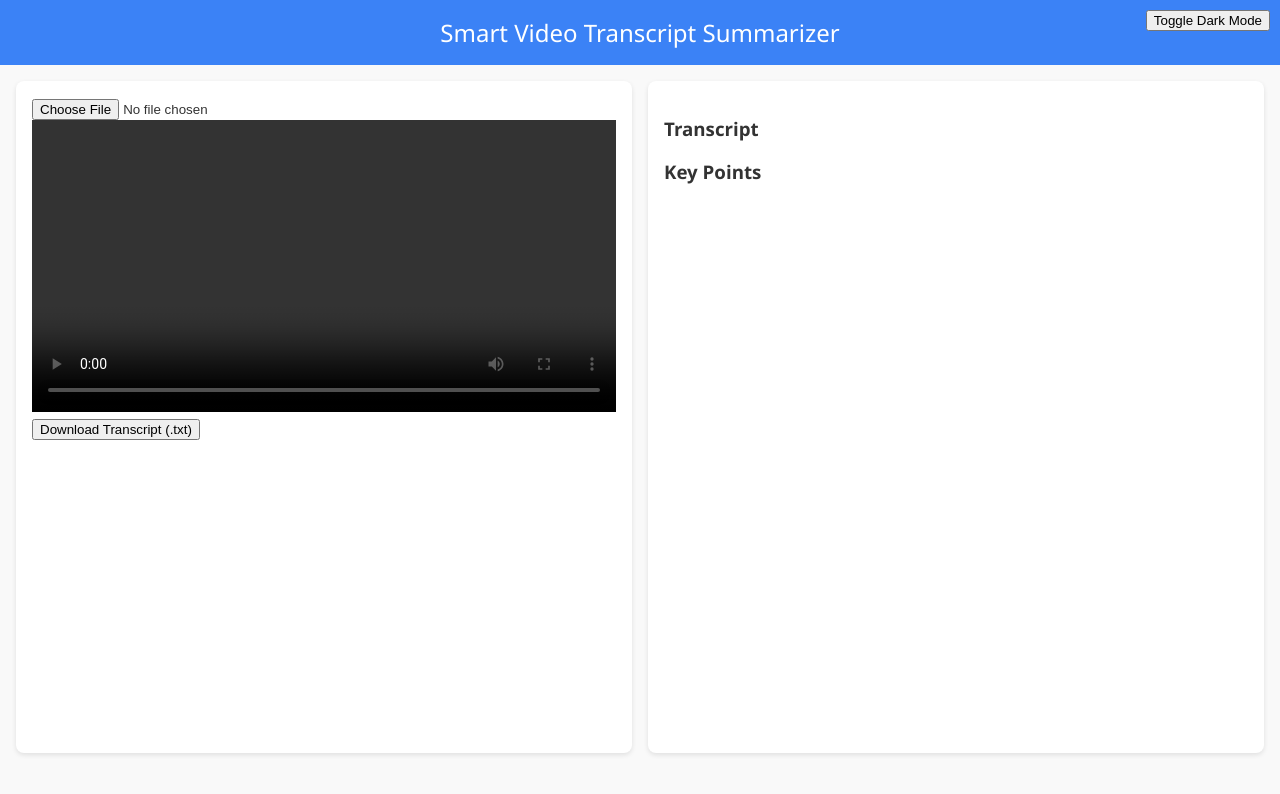
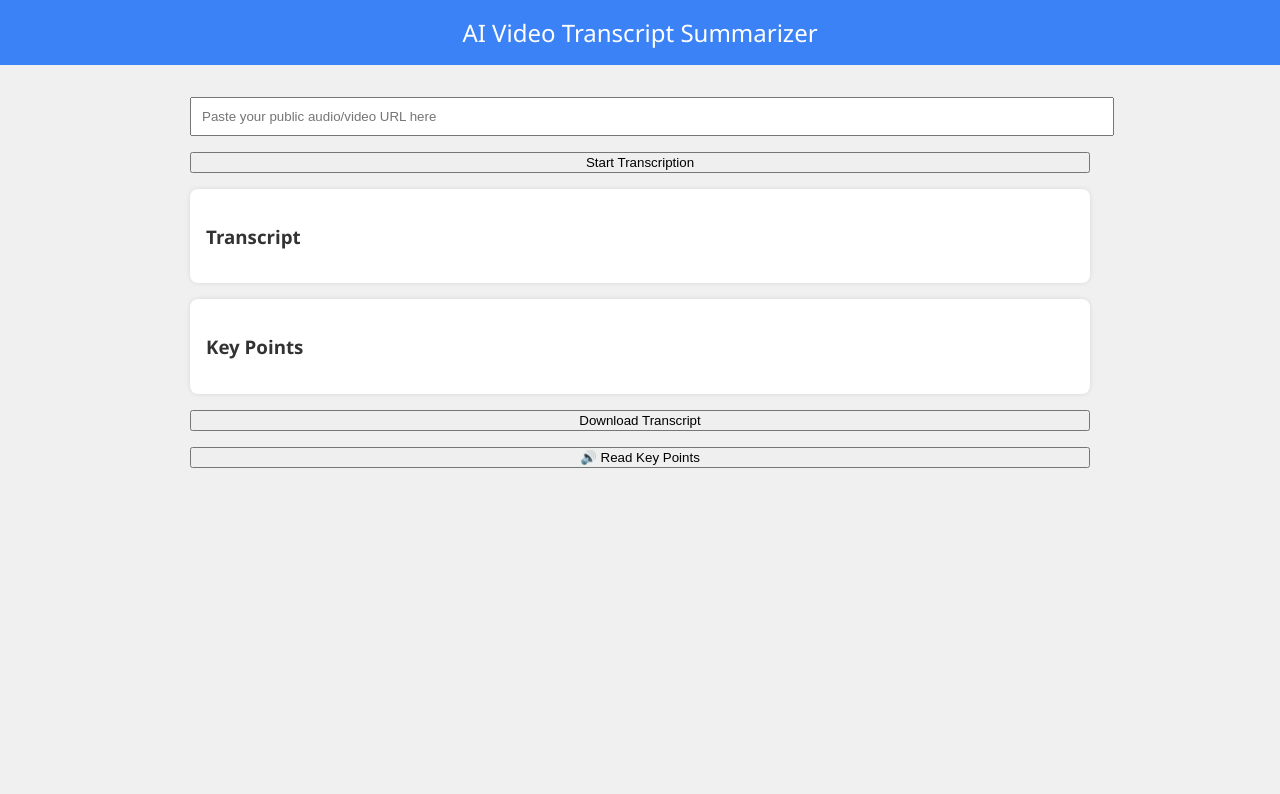
Before and after one commit to deepakrajjs/Subtitle-creater-, a plain HTML site: page index.html in a window 1280 px wide. Drawn offline with Linux system fonts and the light colour scheme.

Commit message:
index.html

```diff
--- a/index.html
+++ b/index.html
@@ -2,161 +2,161 @@
 <html lang="en">
 <head>
   <meta charset="UTF-8" />
-  <meta name="viewport" content="width=device-width, initial-scale=1.0" />
-  <title>Smart Video Transcript Summarizer</title>
+  <meta name="viewport" content="width=device-width, initial-scale=1.0"/>
+  <title>AI Video Transcript Summarizer</title>
   <style>
-    :root {
-      --bg-color: #f9f9f9;
-      --text-color: #333;
-      --primary: #3b82f6;
-      --dark-bg: #1f2937;
-      --dark-text: #f3f4f6;
-    }
     body {
+      font-family: 'Segoe UI', sans-serif;
       margin: 0;
-      font-family: 'Segoe UI', sans-serif;
-      background-color: var(--bg-color);
-      color: var(--text-color);
-      display: flex;
-      flex-direction: column;
-      min-height: 100vh;
+      background: #f0f0f0;
+      color: #333;
     }
     header {
-      background-color: var(--primary);
+      background: #3b82f6;
       color: white;
       padding: 1rem;
       text-align: center;
       font-size: 1.5rem;
     }
     main {
-      flex: 1;
+      display: flex;
+      flex-direction: column;
       padding: 1rem;
-      display: grid;
-      grid-template-columns: 1fr 1fr;
-      gap: 1rem;
+      max-width: 900px;
+      margin: auto;
     }
-    .left-panel, .right-panel {
-      background-color: white;
-      border-radius: 0.5rem;
-      box-shadow: 0 2px 5px rgba(0,0,0,0.1);
-      padding: 1rem;
-      overflow-y: auto;
-      max-height: 80vh;
-    }
-    .video-player {
-      width: 100%;
-    }
-    .transcript, .keypoints {
+    input, button {
       margin-top: 1rem;
     }
+    .output {
+      background: white;
+      padding: 1rem;
+      border-radius: 8px;
+      margin-top: 1rem;
+      box-shadow: 0 0 5px rgba(0,0,0,0.1);
+    }
     .timestamp {
-      color: var(--primary);
-      cursor: pointer;
-    }
-    #darkToggle {
-      position: fixed;
-      top: 10px;
-      right: 10px;
+      color: #3b82f6;
+      font-weight: bold;
       cursor: pointer;
     }
   </style>
 </head>
 <body>
-  <header>Smart Video Transcript Summarizer</header>
-  <button id="darkToggle">Toggle Dark Mode</button>
+  <header>AI Video Transcript Summarizer</header>
   <main>
-    <div class="left-panel">
-      <input type="file" id="videoInput" accept="video/mp4" />
-      <video id="video" class="video-player" controls></video>
-      <button onclick="downloadTranscript()">Download Transcript (.txt)</button>
+    <input type="url" id="fileUrl" placeholder="Paste your public audio/video URL here" style="width:100%;padding:10px;">
+    <button onclick="transcribe()">Start Transcription</button>
+
+    <div class="output" id="transcriptSection">
+      <h3>Transcript</h3>
+      <div id="transcript"></div>
     </div>
-    <div class="right-panel">
-      <div class="transcript">
-        <h3>Transcript</h3>
-        <div id="transcriptContent"></div>
-      </div>
-      <div class="keypoints">
-        <h3>Key Points</h3>
-        <ul id="keypointsContent"></ul>
-      </div>
+
+    <div class="output" id="keypointsSection">
+      <h3>Key Points</h3>
+      <ul id="keypoints"></ul>
     </div>
+
+    <button onclick="downloadTranscript()">Download Transcript</button>
+    <button onclick="readKeyPoints()">🔊 Read Key Points</button>
+    <audio id="ttsAudio" controls style="display:none;"></audio>
   </main>
+
   <script>
-    const videoInput = document.getElementById('videoInput');
-    const video = document.getElementById('video');
-    const transcriptContent = document.getElementById('transcriptContent');
-    const keypointsContent = document.getElementById('keypointsContent');
-    const darkToggle = document.getElementById('darkToggle');
+    let transcriptText = '';
 
-    darkToggle.onclick = () => {
-      document.body.classList.toggle('dark');
-      if (document.body.classList.contains('dark')) {
-        document.body.style.backgroundColor = 'var(--dark-bg)';
-        document.body.style.color = 'var(--dark-text)';
-      } else {
-        document.body.style.backgroundColor = 'var(--bg-color)';
-        document.body.style.color = 'var(--text-color)';
-      }
-    };
+    async function transcribe() {
+      const fileUrl = document.getElementById("fileUrl").value.trim();
+      if (!fileUrl) return alert("Please paste a valid public URL to your audio/video file");
 
-    videoInput.onchange = async (e) => {
-      const file = e.target.files[0];
-      if (file) {
-        const url = URL.createObjectURL(file);
-        video.src = url;
-        await uploadAndTranscribe(file);
-      }
-    };
+      const apiUrl = `https://speech-to-text-ai.p.rapidapi.com/transcribe?url=${encodeURIComponent(fileUrl)}&lang=en&task=transcribe`;
 
-    async function uploadAndTranscribe(file) {
-      const formData = new FormData();
-      formData.append('video', file);
+      const options = {
+        method: 'POST',
+        headers: {
+          'Content-Type': 'application/x-www-form-urlencoded',
+          'x-rapidapi-host': 'speech-to-text-ai.p.rapidapi.com',
+          'x-rapidapi-key': 'a1d116da16msh51a941754e93974p1374c6jsnf7296de5ccf6'
+        }
+      };
+
+      document.getElementById("transcript").innerHTML = 'Processing...';
 
       try {
-        const res = await fetch('https://smart-transcript-api.replit.app/upload', {
-          method: 'POST',
-          body: formData
+        const res = await fetch(apiUrl, options);
+        const data = await res.json();
+        const transcript = data.text;
+
+        transcriptText = transcript;
+        const lines = transcript.split('.').filter(l => l.trim().length > 0);
+        const transcriptDiv = document.getElementById("transcript");
+        transcriptDiv.innerHTML = '';
+        lines.forEach((line, i) => {
+          const time = `[${Math.floor(i * 3 / 60).toString().padStart(2,'0')}:${(i * 3 % 60).toString().padStart(2,'0')}]`;
+          const div = document.createElement("div");
+          div.innerHTML = `<span class="timestamp">${time}</span> ${line.trim()}`;
+          transcriptDiv.appendChild(div);
         });
 
-        const transcript = await res.json();
-
-        transcriptContent.innerHTML = '';
-        keypointsContent.innerHTML = '';
-
-        transcript.forEach(item => {
-          const div = document.createElement('div');
-          div.innerHTML = `<span class="timestamp" onclick="seekTo('${item.time}')">[${item.time}]</span> ${item.text}`;
-          transcriptContent.appendChild(div);
+        const keyPoints = lines.filter(l => l.length > 40).slice(0, 5);
+        const keyList = document.getElementById("keypoints");
+        keyList.innerHTML = '';
+        keyPoints.forEach(p => {
+          const li = document.createElement("li");
+          li.textContent = p.trim();
+          keyList.appendChild(li);
         });
 
-        const keyLines = transcript.filter(t => t.text.length > 40).slice(0, 5);
-        keyLines.forEach(item => {
-          const li = document.createElement('li');
-          li.innerHTML = `<span class="timestamp" onclick="seekTo('${item.time}')">[${item.time}]</span> ${item.text}`;
-          keypointsContent.appendChild(li);
-        });
-
-        window.generatedTranscript = transcript.map(item => `[${item.time}] ${item.text}`).join('\\n');
       } catch (error) {
-        console.error('Error:', error);
-        alert('Unable to fetch transcript. Please check the backend server.');
+        console.error(error);
+        alert("Error transcribing. Try again.");
       }
     }
 
-    function seekTo(time) {
-      const [minutes, seconds] = time.split(':').map(Number);
-      video.currentTime = minutes * 60 + seconds;
-      video.play();
-    }
-
     function downloadTranscript() {
-      const blob = new Blob([window.generatedTranscript], { type: 'text/plain' });
+      const blob = new Blob([transcriptText], { type: 'text/plain' });
       const url = URL.createObjectURL(blob);
       const a = document.createElement('a');
       a.href = url;
       a.download = 'transcript.txt';
       a.click();
     }
+
+    async function readKeyPoints() {
+      const keyList = document.querySelectorAll("#keypoints li");
+      const inputText = Array.from(keyList).map(li => li.textContent).join(". ");
+      if (!inputText) return alert("No key points available to read.");
+
+      const body = {
+        model: "tts-1",
+        input: inputText,
+        instructions: "Speak in a lively and optimistic tone.",
+        voice: "alloy"
+      };
+
+      try {
+        const response = await fetch("https://open-ai-text-to-speech1.p.rapidapi.com/", {
+          method: "POST",
+          headers: {
+            "Content-Type": "application/json",
+            "x-rapidapi-host": "open-ai-text-to-speech1.p.rapidapi.com",
+            "x-rapidapi-key": "a1d116da16msh51a941754e93974p1374c6jsnf7296de5ccf6"
+          },
+          body: JSON.stringify(body)
+        });
+
+        const data = await response.blob();
+        const audioUrl = URL.createObjectURL(data);
+        const audio = document.getElementById("ttsAudio");
+        audio.src = audioUrl;
+        audio.style.display = "block";
+        audio.play();
+      } catch (err) {
+        console.error(err);
+        alert("Failed to convert text to speech.");
+      }
+    }
   </script>
 </body>
 </html>
```
